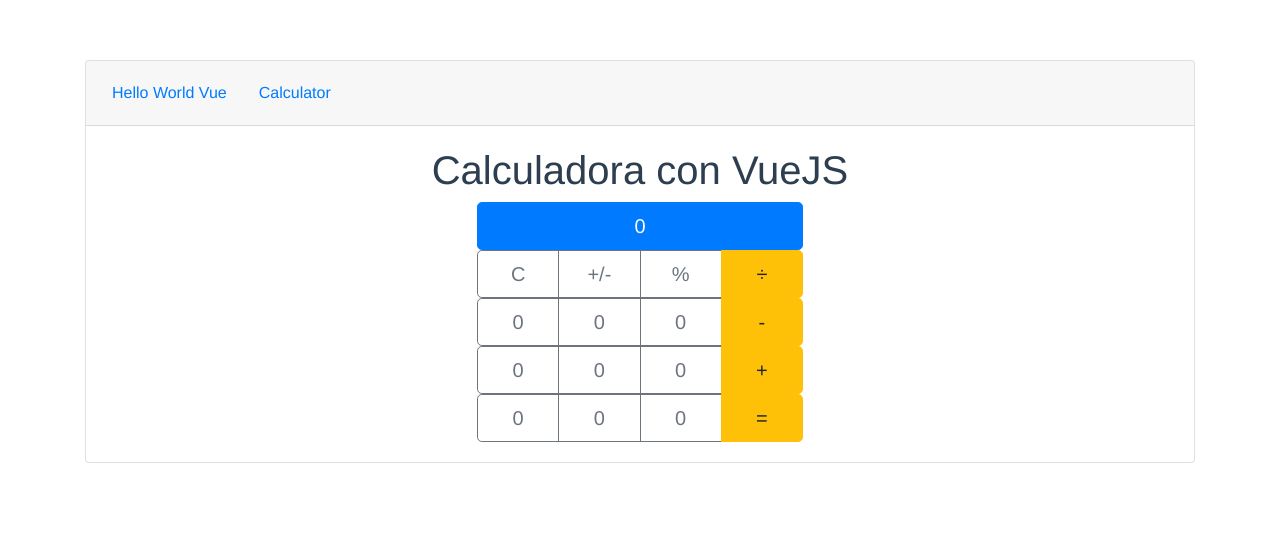
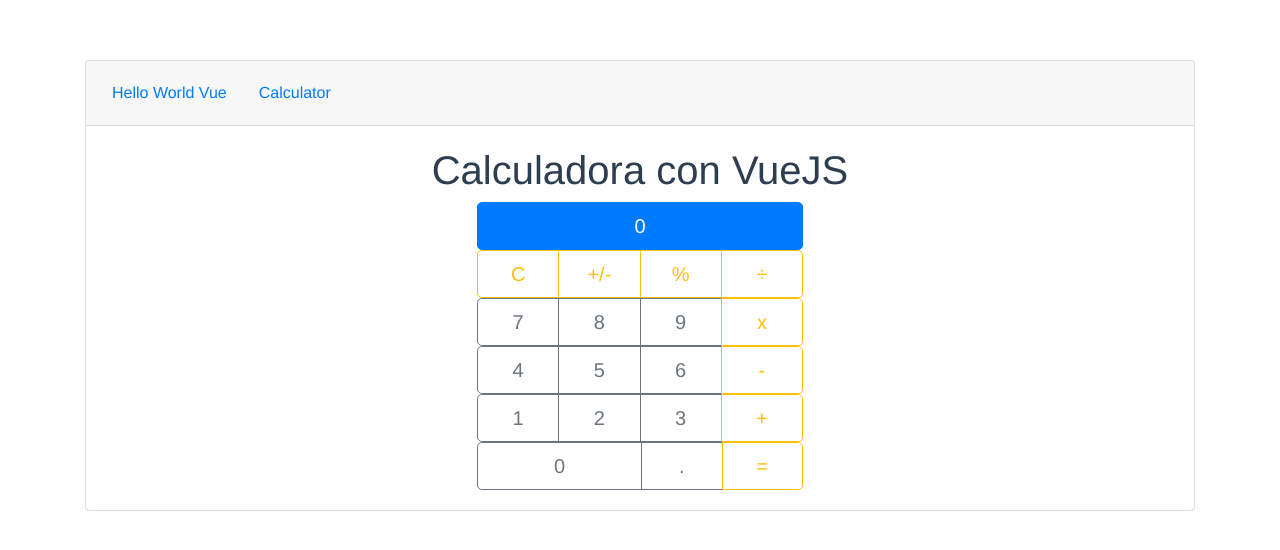
Before and after one commit to ITDevSolution/calculator, a Vue app: page /Calculator in a window 1280 px wide. Shown: the top 550 px of the page. Built offline with nearby package versions, Linux system fonts and the light colour scheme; what vue-resource would draw is missing.

Commit message:
Se crea la calculadora con sus funciones principales

```diff
--- a/src/components/Calculator.vue
+++ b/src/components/Calculator.vue
@@ -12,7 +12,7 @@
 
                     </div>
                     <div class="col-md-4 ">
-                         <button type="button" class="btn btn-primary btn-lg btn-block">0</button>
+                         <button type="button" class="btn btn-primary btn-lg btn-block">{{ current || '0' }}</button>
                     </div>
                     <div class="col-md-4">
 
@@ -24,10 +24,10 @@
 
                     </div>
                     <div class="col-md-4 btn-group" role="group">
-                         <button type="button" class="btn btn-outline-secondary btn-lg col-md-4">C</button>
-                         <button type="button" class="btn btn-outline-secondary btn-lg col-md-4">+/-</button>
-                         <button type="button" class="btn btn-outline-secondary btn-lg col-md-4">%</button>
-                         <button type="button" class="btn btn-warning btn-lg col-md-4">&#247;</button>
+                         <button type="button" class="btn btn-outline-warning btn-lg col-md-4" @click="clear">C</button>
+                         <button type="button" class="btn btn-outline-warning btn-lg col-md-4" @click="sign">+/-</button>
+                         <button type="button" class="btn btn-outline-warning btn-lg col-md-4" @click="percent">%</button>
+                         <button type="button" class="btn btn-outline-warning btn-lg col-md-4" @click="divide">&#247;</button>
                     </div>
 
                     <div class="col-md-4">
@@ -39,10 +39,10 @@
 
                     </div>
                     <div class="col-md-4 btn-group" role="group">
-                         <button type="button" class="btn btn-outline-secondary btn-lg col-md-4">0</button>
-                         <button type="button" class="btn btn-outline-secondary btn-lg col-md-4">0</button>
-                         <button type="button" class="btn btn-outline-secondary btn-lg col-md-4">0</button>
-                         <button type="button" class="btn btn-warning btn-lg col-md-4">-</button>
+                         <button type="button" class="btn btn-outline-secondary btn-lg col-md-4" @click="append('7')">7</button>
+                         <button type="button" class="btn btn-outline-secondary btn-lg col-md-4" @click="append('8')">8</button>
+                         <button type="button" class="btn btn-outline-secondary btn-lg col-md-4" @click="append('9')">9</button>
+                         <button type="button" class="btn btn-outline-warning btn-lg col-md-4" @click="times">x</button>
                     </div>
 
                     <div class="col-md-4">
@@ -54,10 +54,10 @@
 
                     </div>
                     <div class="col-md-4 btn-group" role="group">
-                         <button type="button" class="btn btn-outline-secondary btn-lg col-md-4">0</button>
-                         <button type="button" class="btn btn-outline-secondary btn-lg col-md-4">0</button>
-                         <button type="button" class="btn btn-outline-secondary btn-lg col-md-4">0</button>
-                         <button type="button" class="btn btn-warning btn-lg col-md-4">+</button>
+                         <button type="button" class="btn btn-outline-secondary btn-lg col-md-4" @click="append('4')">4</button>
+                         <button type="button" class="btn btn-outline-secondary btn-lg col-md-4" @click="append('5')">5</button>
+                         <button type="button" class="btn btn-outline-secondary btn-lg col-md-4" @click="append('6')">6</button>
+                         <button type="button" class="btn btn-outline-warning btn-lg col-md-4" @click="minus">-</button>
                     </div>
 
                     <div class="col-md-4">
@@ -70,10 +70,27 @@
 
                     </div>
                     <div class="col-md-4 btn-group" role="group" >
-                         <button type="button" class="btn btn-outline-secondary btn-lg col-md-4">0</button>
-                         <button type="button" class="btn btn-outline-secondary btn-lg col-md-4">0</button>
-                         <button type="button" class="btn btn-outline-secondary btn-lg col-md-4">0</button>
-                         <button type="button" class="btn btn-warning btn-lg col-md-4">=</button>
+                         <button type="button" class="btn btn-outline-secondary btn-lg col-md-4" @click="append('1')">1</button>
+                         <button type="button" class="btn btn-outline-secondary btn-lg col-md-4" @click="append('2')">2</button>
+                         <button type="button" class="btn btn-outline-secondary btn-lg col-md-4" @click="append('3')">3</button>
+                         <button type="button" class="btn btn-outline-warning btn-lg col-md-4" @click="add">+</button>
+                    </div>
+
+                    <div class="col-md-4">
+
+                    </div>
+
+               </div>
+
+               <div class="row">
+
+                    <div class="col-md-4 btn-group" role="group">
+
+                    </div>
+                    <div class="col-md-4 btn-group" role="group" >
+                         <button type="button" class="btn btn-outline-secondary btn-lg col-md-7" @click="append('0')">0</button>
+                         <button type="button" class="btn btn-outline-secondary btn-lg col-md-3" @click="dot">.</button>
+                         <button type="button" class="btn btn-outline-warning btn-lg col-md-3" @click="equal">=</button>
                     </div>
 
                     <div class="col-md-4">
@@ -90,15 +107,75 @@
 export default {
   name: "Calculadora",
   data() {
-    return {};
+    return {
+        previus: null,
+        current: '',
+        operator: null,
+        operatorClicked: false
+    }
   },
   //Metodos
-  methods: {}
+  methods: {
+    clear(){
+      this.current = "";
+    },
+    sign(){
+      this.current = this.current.charAt(0) === '-' ? this.current.slice(1) : `-${this.current}`;
+    },
+    percent(){
+      this.current = `${parseFloat(this.current) / 100}`;
+
+    },
+    append(number){
+
+      if(this.operatorClicked){
+        this.current = '';
+        this.operatorClicked = false;
+      }
+      this.current = `${this.current}${number}`;
+    },
+    dot(){
+      if(this.current.indexOf('.') === -1){
+        this.append('.');
+      }
+    },
+    setPrevious(){
+      this.previus = this.current;
+      this.operatorClicked = true;
+    },
+    divide(){
+      this.operator = (a,b) => a/b;
+      this.setPrevious();
+    },
+    times(){
+      this.operator = (a,b) => {
+        return a*b;
+      }
+      this.setPrevious();
+    },
+    minus(){
+      this.operator = (a,b) => a - b;
+      this.setPrevious();
+    },
+    add(){
+      this.operator = (a,b) => a+b;
+      this.setPrevious();
+    },
+    equal(){
+      this.current = `${this.operator(
+        parseFloat(this.current),
+        parseFloat(this.previus)
+      )}`;
+      this.previus = null;
+    }
+
+  }
 };
 </script>
 
 <style>
-.Calculadora {
+.Calculadora border{
   /*Estidos del componente*/
+  border: 2px solid black;
 }
 </style>
```
